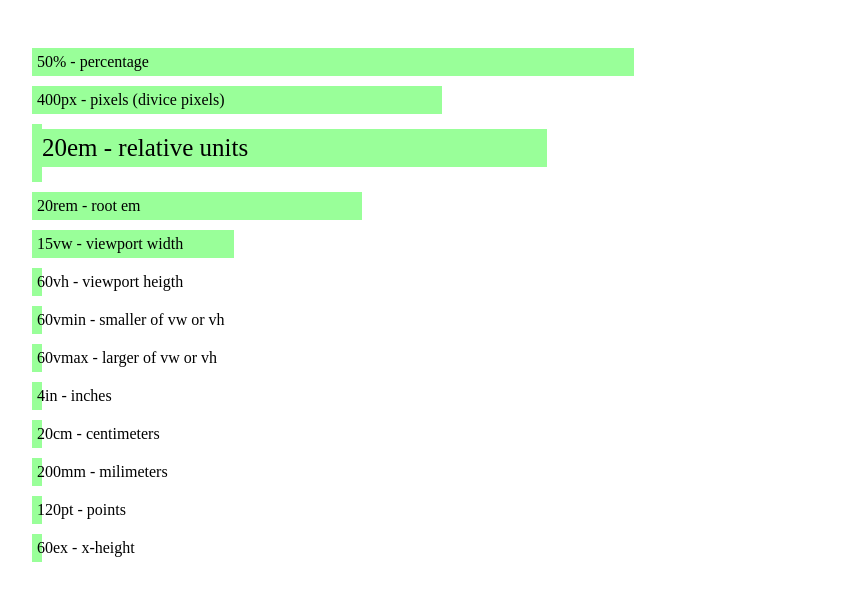
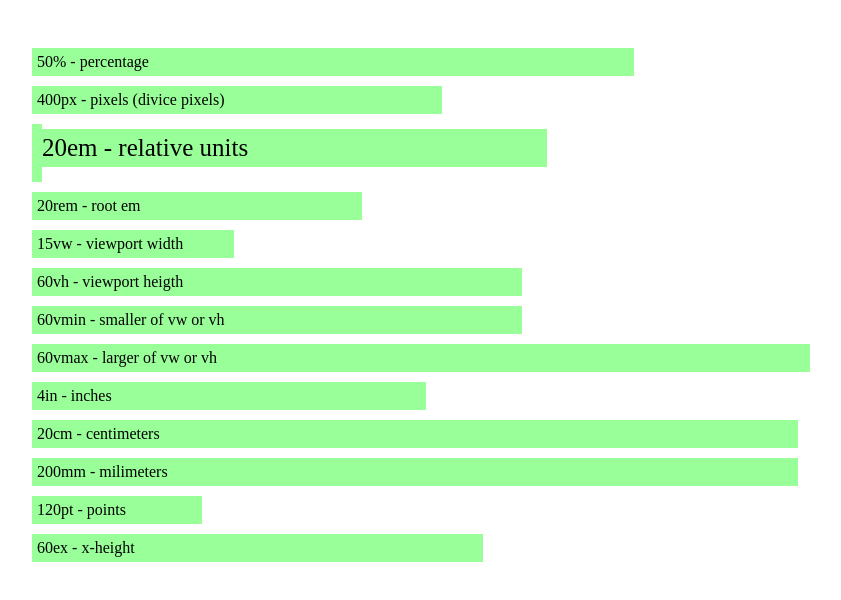
Before and after one commit to Rafalepka/jednostki_css, a plain HTML site: page index.html in a window 1280 px wide. Shown: the whole page, without its empty margins (16-857 px from the left). Drawn offline with Linux system fonts and the light colour scheme.

Commit message:
dodanie wartosci

```diff
--- a/css/style.css
+++ b/css/style.css
@@ -29,3 +29,29 @@ div {
 #vw {
 	width: 15vw;
 }
+
+#vh {
+	width: 60vh;
+}
+
+#vmin {
+	width: 60vmin;
+}
+#vmax {
+	width: 60vmax;
+}
+#inch {
+	width: 4in;
+}
+#cm {
+	width: 20cm;
+}
+#mm {
+	width: 200mm;
+}
+#pt {
+	width: 120pt;
+}
+#ex {
+	width: 60ex;
+}
--- a/index.html
+++ b/index.html
@@ -15,7 +15,7 @@
 	<div id="vw">15vw - viewport width</div>
 	<div id="vh">60vh - viewport heigth</div>
 	<div id="vmin">60vmin - smaller of vw or vh</div>
-	<div id="vax">60vmax - larger of vw or vh</div>
+	<div id="vmax">60vmax - larger of vw or vh</div>
 	<div id="inch">4in - inches</div>
 	<div id="cm">20cm - centimeters</div>
 	<div id="mm">200mm - milimeters</div>
```
